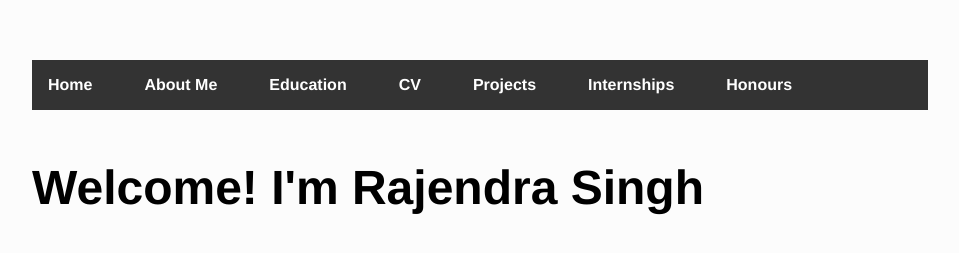
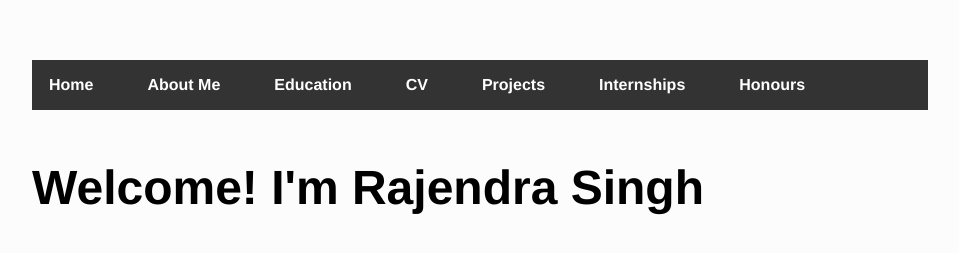
Before and after one commit to iamrajee/iamrajee.github.io, a Jekyll site: the page built from index.html, in a window 1280 px wide. Shown: the top 253 px of the page, without its empty margins (160-1119 px from the left). Built offline with Jekyll 4.4.1, drawn with Linux system fonts in a browser that asks for light colours.

Commit message:
Update main.css

```diff
--- a/css/main.css
+++ b/css/main.css
@@ -81,7 +81,7 @@ ul.tabs li a {
   display: block;
   color: white;
   text-align: center;
-  padding: 16px 16px;
+  padding: 16px 17px;
   text-decoration: none;
 }
 
```
